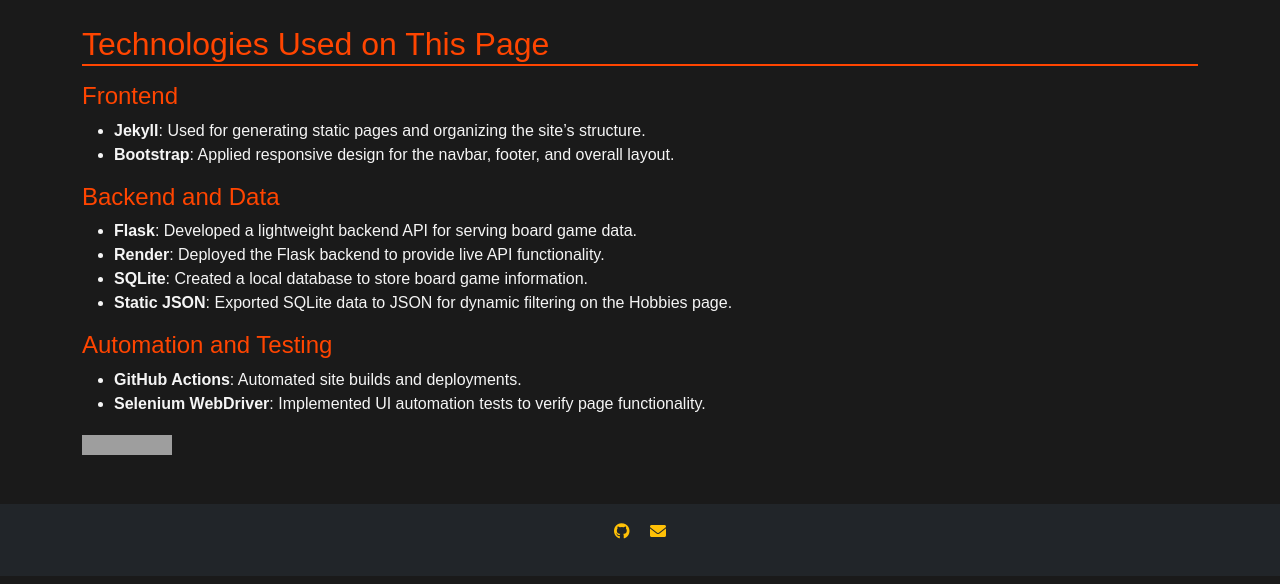
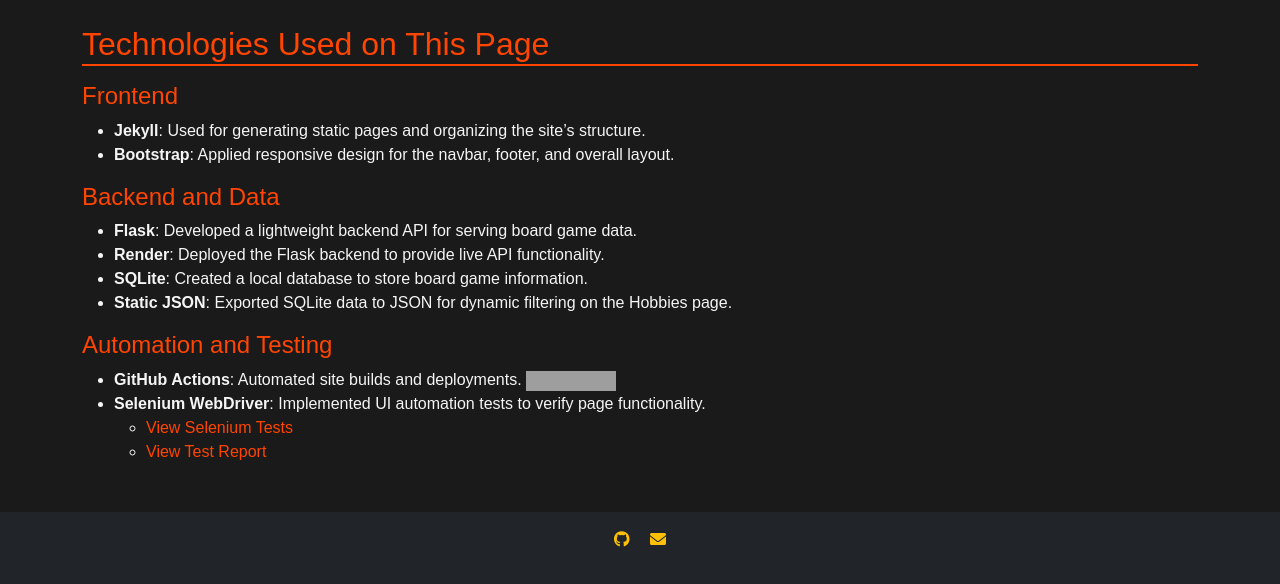
Before and after one commit to drmDev/drmDev.github.io, a Jekyll site: the page built from index.md, in a window 1280 px wide. Shown: the part 826-1410 px from the top of the page. Built offline with Jekyll 4.4.1, drawn with Linux system fonts in a browser that asks for light colours; grey boxes are pictures that could not be loaded.

Commit message:
pretty it up

```diff
--- a/index.md
+++ b/index.md
@@ -33,6 +33,7 @@
 
 ### Automation and Testing
 - **GitHub Actions**: Automated site builds and deployments.
+  ![Build Status](https://github.com/drmDev/drmDev.github.io/actions/workflows/ci-cd.yml/badge.svg)
 - **Selenium WebDriver**: Implemented UI automation tests to verify page functionality.
-
-![Build Status](https://github.com/drmDev/drmDev.github.io/actions/workflows/ci-cd.yml/badge.svg)
+  - [View Selenium Tests](https://github.com/drmDev/drmDev.github.io/tree/main/SeleniumTests)
+  - [View Test Report](https://drmDev.github.io/test-results/index.html)
```
Also changed, not shown: .github/workflows/ci-cd.yml.
